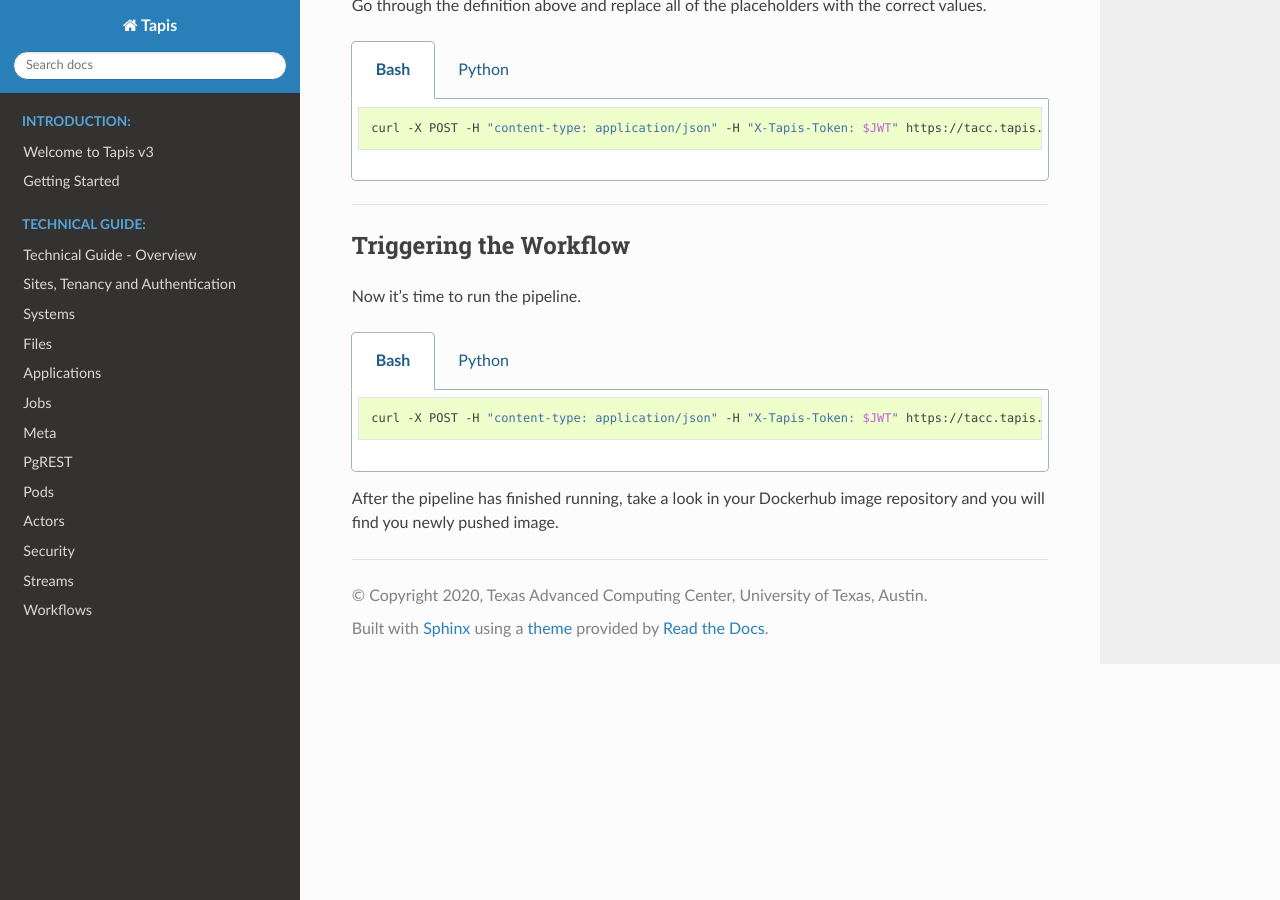
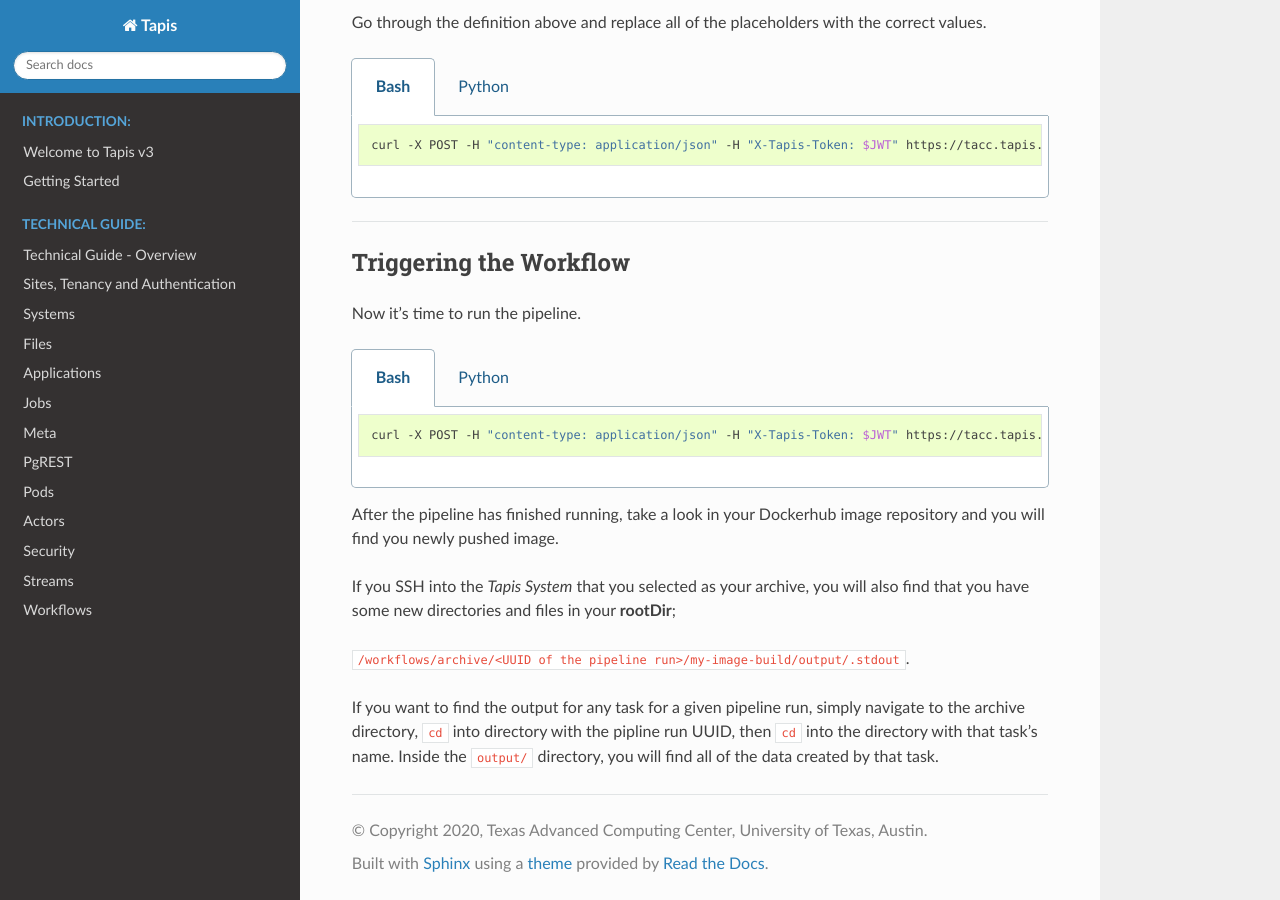
Before and after one commit to tapis-project/documentation, a Sphinx documentation site: the page built from source/technical/workflows/quick-start.rst, in a window 1280 px wide and 900 px high, scrolled down 3904 px. Built offline with Sphinx 7.4.7 and the Read the Docs theme 2.0.0, drawn with Linux system fonts in a browser that asks for light colours; some of the changed text lies outside the part shown.

Commit message:
add more about archiving

```diff
--- a/source/technical/workflows/quick-start.rst
+++ b/source/technical/workflows/quick-start.rst
@@ -199,7 +199,8 @@ Create a local file named ``pipeline.json`` with json similar to the following:
     "archives": [ "<archive_id>" ]
     "tasks": [
       {
-        "type": "image_build"
+        "id": "my-image-build",
+        "type": "image_build",
         "builder": "kaniko",
         "context": {
             "branch": "main",
@@ -267,3 +268,13 @@ Now it's time to run the pipeline.
 
 After the pipeline has finished running, take a look in your Dockerhub image repository
 and you will find you newly pushed image.
+
+If you SSH into the *Tapis System* that you selected as your archive, you will also find
+that you have some new directories and files in your **rootDir**;
+
+``/workflows/archive/<UUID of the pipeline run>/my-image-build/output/.stdout``.
+
+If you want to find the output for any task for a given pipeline run, simply navigate
+to the archive directory, ``cd`` into directory with the pipline run UUID, then ``cd`` into
+the directory with that task's name. Inside the ``output/`` directory, you will find all of
+the data created by that task.
```
